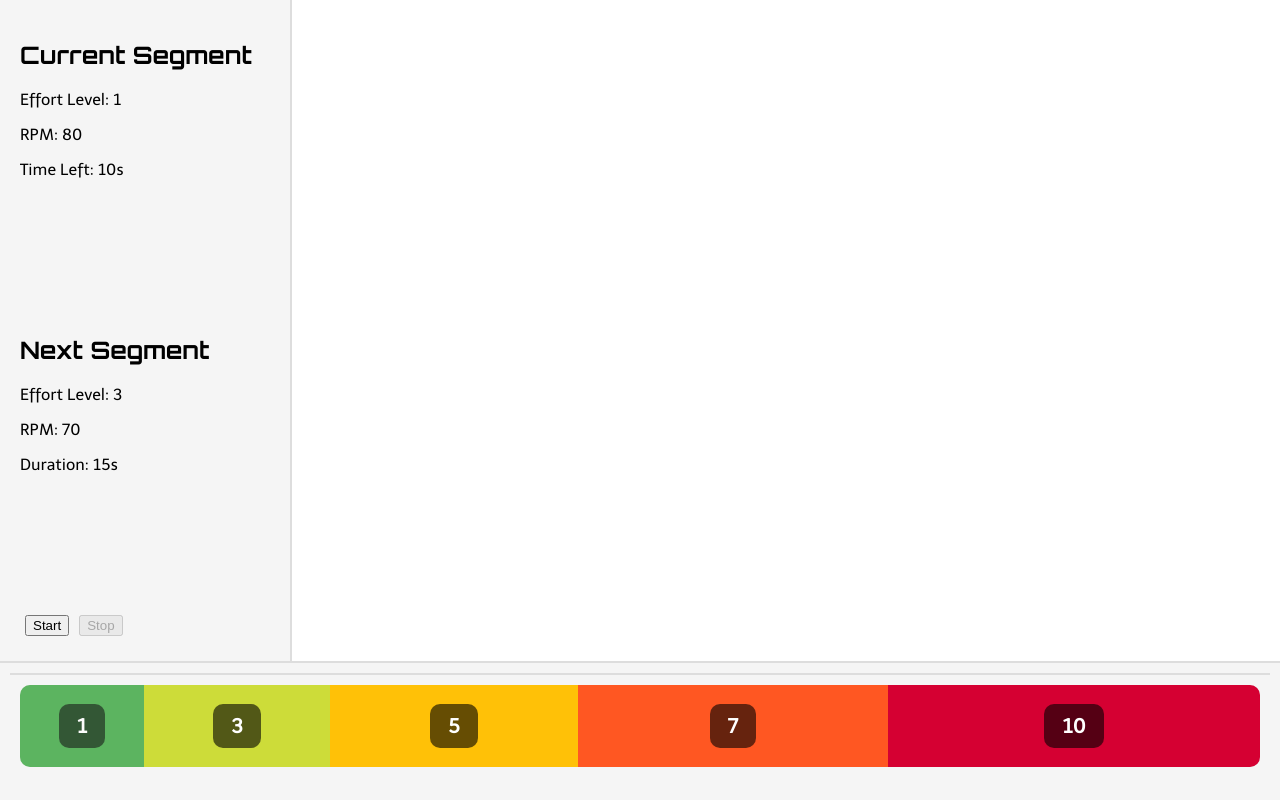
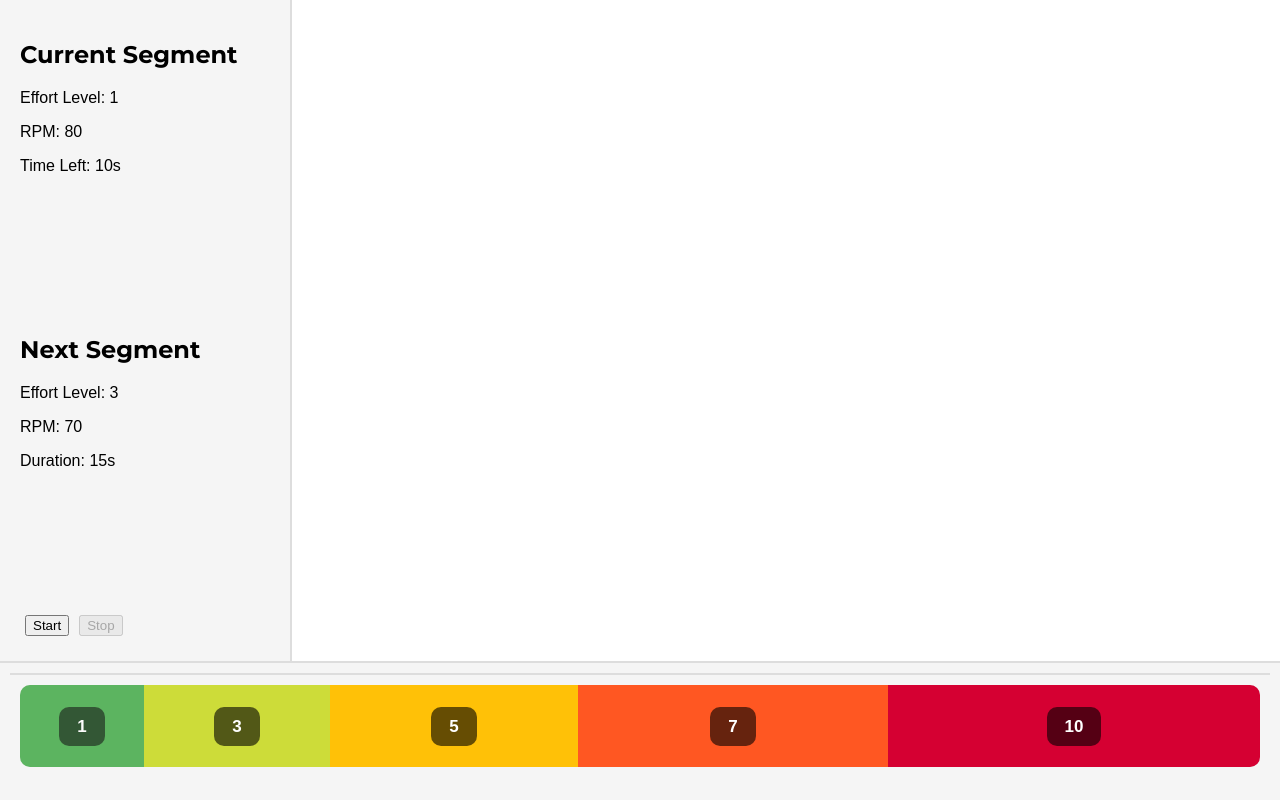
Before and after one commit to Edios/Spinning-Tutor, a React (Create React App) app: page / in a window 1280 px wide. Built offline with nearby package versions, Linux system fonts and the light colour scheme.

Commit message:
Font change, padding adjusted

```diff
--- a/src/App.css
+++ b/src/App.css
@@ -1,13 +1,21 @@
+/* Importing fonts from Google Fonts */
+@import url('https://fonts.googleapis.com/css2?family=Montserrat:wght@400;700&display=swap');
+@import url('https://fonts.googleapis.com/css2?family=Open+Sans:wght@400;700&display=swap');
 
-@import url('https://fonts.googleapis.com/css2?family=Orbitron:wght@400..900&display=swap');
-@import url('https://fonts.googleapis.com/css2?family=Orbitron:wght@400..900&family=Telex&display=swap');
+/* Apply fonts to the app */
+body {
+  font-family: 'Open Sans', sans-serif;
+}
 
+h1, h2, h3, h4, h5, h6 {
+  font-family: 'Montserrat', sans-serif;
+}
 
 /* Ensure the body and html take up the full height */
 body, html {
   height: 100%;
   margin: 0;
-  font-family: "Telex", sans-serif;
+  font-family: "Rubik", sans-serif;
   font-weight: 400;
   font-style: normal;
 }
@@ -32,11 +40,6 @@
   flex-direction: column;
   justify-content: space-between;
 }
-h2{
-  font-family: "Orbitron", sans-serif;
-  font-optical-sizing: auto;
-  font-style: normal;
-}
 
 .segment-info {
   margin-bottom: 20px; /* Space between segments */
--- a/src/EffortLevelBar.css
+++ b/src/EffortLevelBar.css
@@ -52,6 +52,6 @@
   background: rgba(0, 0, 0, 0.6);
   padding: 10px 18px;
   border-radius: 10px;
-  font-size: 20px;
+  font-size: 17px;
   color: #fff;
 }
```
